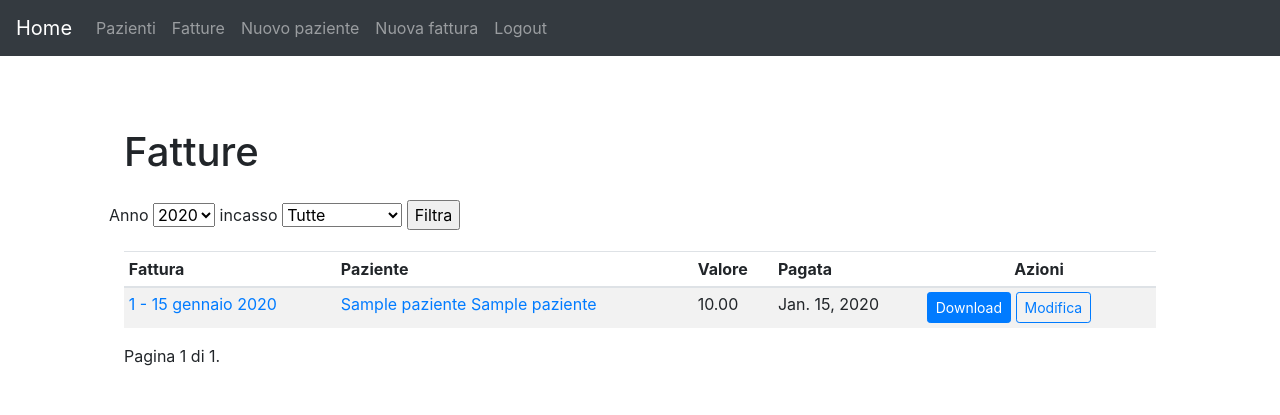
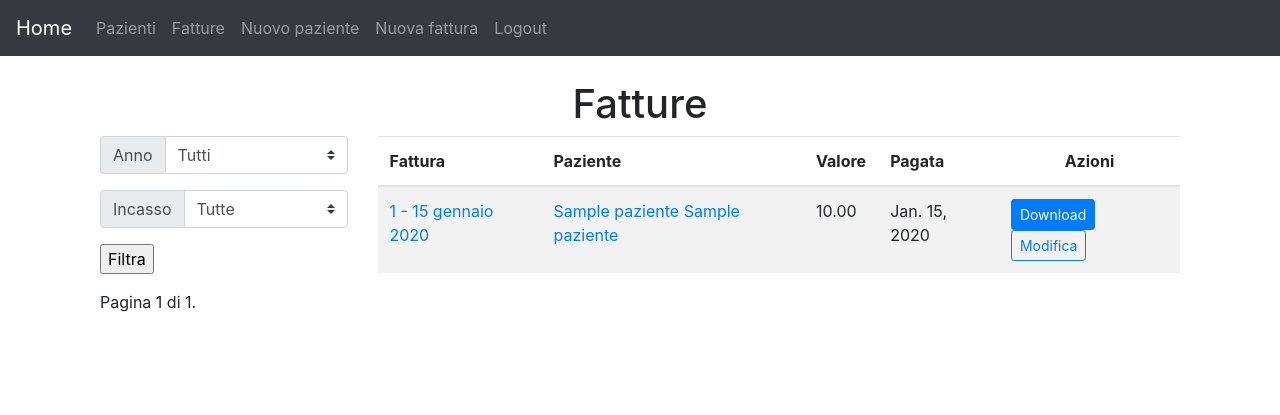
Before and after one commit to DckCanal/Studio, a Django app: page /gestione/fatture/ in a window 1280 px wide. Shown: the top 415 px of the page. Run offline with Django 3.2, Linux system fonts and the light colour scheme; a user stored in the database is signed in; tables that the repository leaves empty hold one stand-in row (values such as "Sample post").

Commit message:
Filtro in FattureListView completato

```diff
--- a/gestione/templates/generic.html
+++ b/gestione/templates/generic.html
@@ -29,10 +29,10 @@
       }
 
       body {
-  padding-top: 5rem;
+  padding-top: 2rem;
   }
 .starter-template {
-  padding: 3rem 1.5rem;
+  padding: 3rem 0rem;
   text-align: left;
 }
     </style>
--- a/gestione/templates/gestione/fattura_list.html
+++ b/gestione/templates/gestione/fattura_list.html
@@ -1,35 +1,67 @@
 {% extends "generic.html" %}
 
 {% block main-content %}
-<div class="container">
-<div class="row mb-3">
-  <div class="col-md-8"><h1>Fatture</h1></div>
+<div class="container-fluid">
+<div class="row">
+  <div class="col text-center"><h1>Fatture</h1></div>
 </div>
 
 <!-- Form per la selezione dell'anno della fattura -->
-<div class="row mb-3">
-  <form action="{% url 'fatture' %}" method="GET">
-    <label>Anno
-      <select name="anno">
-        <option value="2020">2020</option>
-        <option value="2019">2019</option>
-        <option value="2018">2018</option>
-      </select>
-    </label>
-    <label>incasso
-      <select name="stato-incasso">
-        <option value="tutte">Tutte</option>
-        <option value="incassate">Incassate</option>
-        <option value="da-incassare">Da incassare</option>
-      </select>
+<div class="row md-12">
+  <!--<nav id="sidebarMenu" class="col-md-3 col-lg-2 d-md-block bg-light sidebar collapse">
+    <div class="sidebar-sticky pt-3 col-md-3">-->
+      <div class="col-3">
+        <form action="{% url 'fatture' %}" method="GET">
+          <div class="input-group mb-3">
+            <div class="input-group-prepend">
+              <label class="input-group-text" for="anno">Anno</label>
+            </div>
+                <select class="custom-select" name="anno" id="anno">
+                  <option>Tutti</option>
+                  {% if anni %}
+                    {% for y in anni %}
+                      <option value="{{y}}"{% if anno_selezionato == y %} selected{% endif %}>{{y}}</option>
+                    {% endfor %}
+                  {% endif %}
+                </select>
+              </div>
+              <div class="input-group mb-3">
+                <div class="input-group-prepend">
+                  <label class="input-group-text" for="stato-incasso">Incasso</label>
+                </div>
+                <select class="custom-select" id="stato-incasso" name="stato-incasso">
+                  <option value="tutte"
+                  {% if stato_incasso_selezionato == 'tutte'%}
+                    selected
+                  {% endif %}
+                  >Tutte</option>
+                  <option value="incassate"
+                  {% if stato_incasso_selezionato == 'incassate'%}
+                    selected
+                  {% endif %}
+                  >Incassate</option>
+                  <option value="da-incassare"
+                  {% if stato_incasso_selezionato == 'da-incassare'%}
+                    selected
+                  {% endif %}
+                  >Da incassare</option>
+                </select>
+              </div>
+              <div class="input-group mb-3">
+              <input type="submit" value="Filtra">
+            </div>
+        </form>
+      </div>
+    <!--</div>
+  </nav>-->
 
-    </label>
-    <input type="submit" value="Filtra">
-  </form>
-</div>
 
-  <div class="table-responsive">
-    <table class="table table-striped table-sm">
+
+
+
+
+  <div class="table-responsive col-lg-9">
+    <table class="table table-striped table-md">
       <thead>
         <tr>
           <th>Fattura</th>
@@ -62,6 +94,7 @@
       </tbody>
     </table>
   </div>
+</div>
   <div class="pagination">
     <span class="step-links">
         {% if page_obj.has_previous %}
--- a/gestione/views.py
+++ b/gestione/views.py
@@ -47,8 +47,10 @@ class FatturaListView(LoginRequiredMixin, generic.ListView):
     context_object_name = 'elenco_fatture'
     permission_required = ('gestione.view_fattura','gestione.delete_fattura','gestione.view_paziente')
     def get_queryset(self):
+        qs = Fattura.objects.all()
         anno = self.request.GET.get('anno',2020)
-        qs = Fattura.objects.filter(data__year=anno)
+        if anno != 'Tutti':
+            qs = Fattura.objects.filter(data__year=anno)
 
         incasso = self.request.GET.get('stato-incasso','tutte')
 
@@ -58,6 +60,24 @@ class FatturaListView(LoginRequiredMixin, generic.ListView):
             return qs.filter(data_incasso__isnull=True)
 
         return qs
+
+    def get_context_data(self,**kwargs):
+        context = super(FatturaListView,self).get_context_data(**kwargs)
+        years = list()
+
+        fatt = Fattura.objects.all()
+        for f in fatt:
+            if (f.data.year) not in years:
+                years.append(f.data.year)
+
+        context['anni']=years
+
+        if self.request.GET.get('anno') and self.request.GET.get('anno') != 'Tutti':
+            context['anno_selezionato'] = int(self.request.GET.get('anno'))
+        if self.request.GET.get('stato-incasso'):
+            context['stato_incasso_selezionato'] = self.request.GET.get('stato-incasso')
+
+        return context
 
 #class FatturaNonIncassataListView(LoginRequiredMixin, generic.ListView):
 #    pass
```
